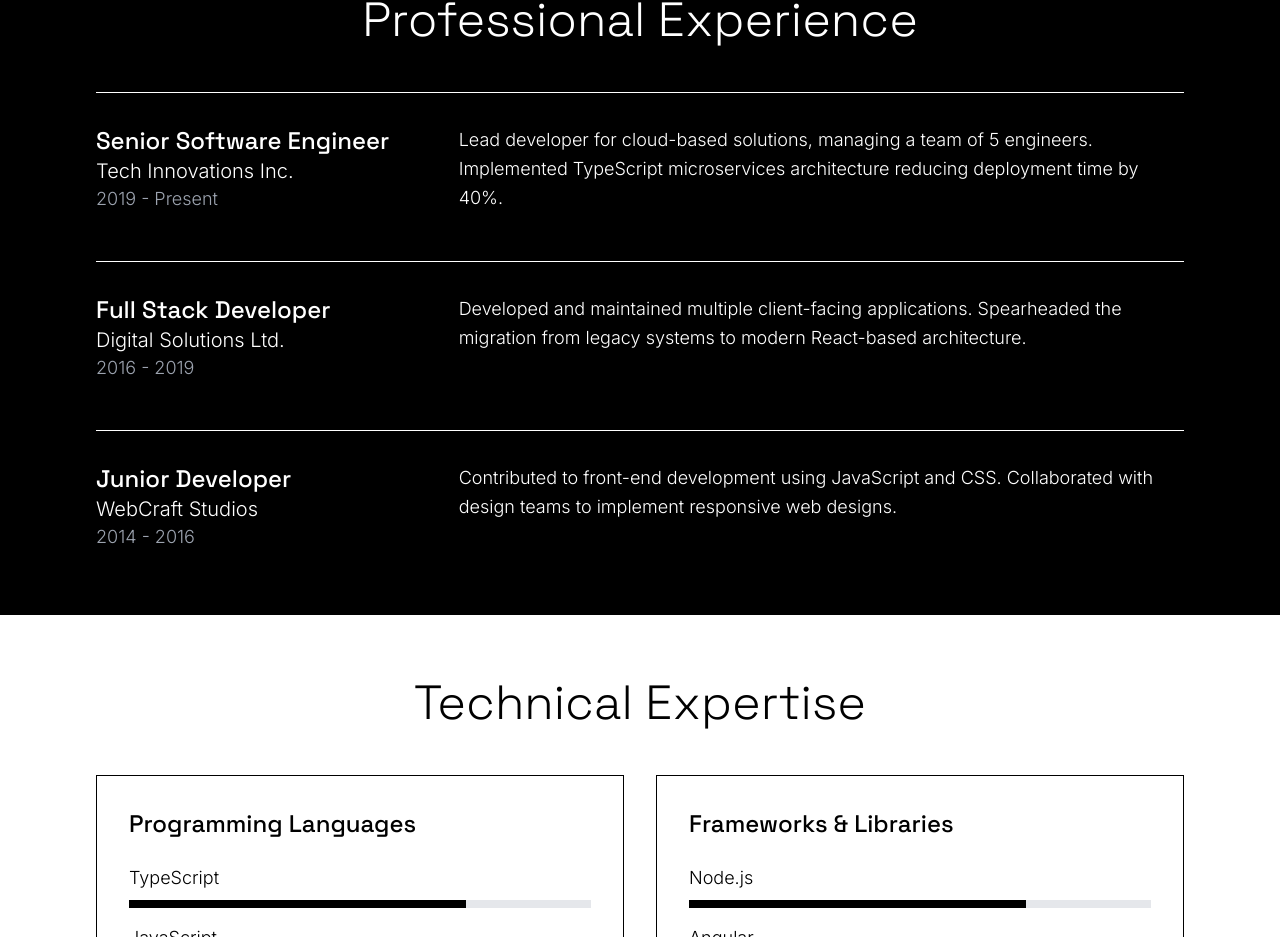
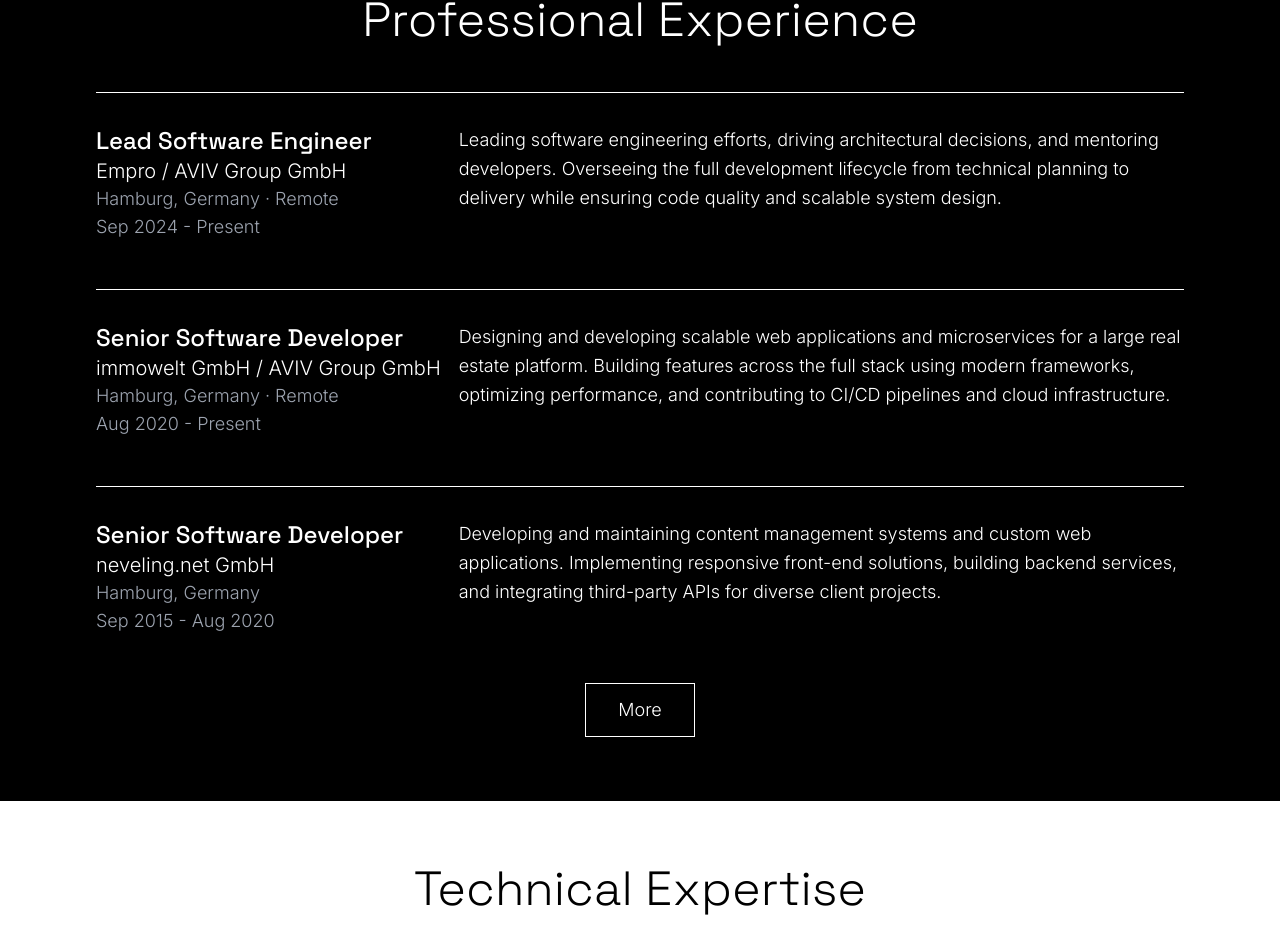
Before and after one commit to srnux/cv-2026, a React (Vite) app: page / in a window 1280 px wide. Shown: the part 1438-2375 px from the top of the page. Built offline with nearby package versions, Linux system fonts and the light colour scheme.

Commit message:
experince updated

```diff
--- a/src/components/About.tsx
+++ b/src/components/About.tsx
@@ -7,7 +7,7 @@
         <div className="flex flex-col md:flex-row items-center">
           <div className="w-full md:w-1/2 mb-8 md:mb-0 md:pr-12">
             <p className="text-lg font-light leading-relaxed mb-6">
-              With over a decade of experience in software development and team
+              With over two decades of experience in software development and team
               leadership, I bring a unique blend of technical expertise and
               people management skills to the table. My journey in the tech
               industry has equipped me with a profound understanding of
@@ -16,7 +16,7 @@
             </p>
             <p className="text-lg font-light leading-relaxed">
               I am passionate about creating elegant solutions to complex
-              problems and mentoring the next generation of developers. My
+              problems and staying at the forefront of modern software architecture. My
               approach combines analytical thinking with creative
               problem-solving, always with an eye toward scalable and
               maintainable code.
--- a/src/components/Experience.tsx
+++ b/src/components/Experience.tsx
@@ -1,19 +1,55 @@
+import { useState } from 'react';
+
 const Experience = () => {
+  const [expanded, setExpanded] = useState(false);
   const experiences = [{
-    title: 'Senior Software Engineer',
-    company: 'Tech Innovations Inc.',
-    period: '2019 - Present',
-    description: 'Lead developer for cloud-based solutions, managing a team of 5 engineers. Implemented TypeScript microservices architecture reducing deployment time by 40%.'
+    title: 'Lead Software Engineer',
+    company: 'Empro / AVIV Group GmbH',
+    location: 'Hamburg, Germany · Remote',
+    period: 'Sep 2024 - Present',
+    description: 'Leading software engineering efforts, driving architectural decisions, and mentoring developers. Overseeing the full development lifecycle from technical planning to delivery while ensuring code quality and scalable system design.'
   }, {
-    title: 'Full Stack Developer',
-    company: 'Digital Solutions Ltd.',
-    period: '2016 - 2019',
-    description: 'Developed and maintained multiple client-facing applications. Spearheaded the migration from legacy systems to modern React-based architecture.'
+    title: 'Senior Software Developer',
+    company: 'immowelt GmbH / AVIV Group GmbH',
+    location: 'Hamburg, Germany · Remote',
+    period: 'Aug 2020 - Present',
+    description: 'Designing and developing scalable web applications and microservices for a large real estate platform. Building features across the full stack using modern frameworks, optimizing performance, and contributing to CI/CD pipelines and cloud infrastructure.'
   }, {
-    title: 'Junior Developer',
-    company: 'WebCraft Studios',
-    period: '2014 - 2016',
-    description: 'Contributed to front-end development using JavaScript and CSS. Collaborated with design teams to implement responsive web designs.'
+    title: 'Senior Software Developer',
+    company: 'neveling.net GmbH',
+    location: 'Hamburg, Germany',
+    period: 'Sep 2015 - Aug 2020',
+    description: 'Developing and maintaining content management systems and custom web applications. Implementing responsive front-end solutions, building backend services, and integrating third-party APIs for diverse client projects.'
+  }, {
+    title: 'Senior Software Developer',
+    company: 'Spencer Stuart',
+    location: 'Dublin, Ireland',
+    period: 'Jul 2014 - May 2015',
+    description: 'Developing and enhancing an executive search and recruitment platform. Gathering user requirements, defining technical specifications, and delivering full-stack features to streamline candidate management and client engagement workflows.'
+  }, {
+    title: 'Team Lead, Principal Software Developer',
+    company: 'Clarity Consulting',
+    location: 'Rijeka, Croatia',
+    period: 'Jan 2012 - Jul 2014',
+    description: 'Leading a development team building and evolving the Clarity Connect product, a unified communications platform integrating with Microsoft Lync. Driving technical direction, coordinating sprint deliveries, and developing core features using .NET WPF, ASP.NET MVC, MS SQL, and UCMA.'
+  }, {
+    title: 'Head of Satellite Application Development',
+    company: 'Erste Group Bank AG',
+    location: 'Rijeka, Croatia',
+    period: 'Jan 2008 - Jan 2012',
+    description: 'Overseeing the development of satellite applications supporting a complex core banking platform. Building and integrating ancillary systems for online banking, reporting, and customer services using C# .NET, ASP.NET, and Oracle PL/SQL.'
+  }, {
+    title: 'Senior Software Developer',
+    company: 'Multilink',
+    location: 'Croatia',
+    period: '2004 - 2008',
+    description: 'Developing and maintaining a web portal and supporting services for T-Mobile, handling client requirements analysis and full-stack feature delivery.'
+  }, {
+    title: 'Software Developer',
+    company: 'Euris',
+    location: 'Trieste, Italy',
+    period: 'May 2001 - Feb 2005',
+    description: 'Building Windows desktop applications for the insurance sector and industrial support systems using VB6, C++, and MS SQL Server.'
   }];
   return <section id="experience" className="section-padding bg-black text-white">
       <div className="container mx-auto">
@@ -21,10 +57,11 @@
           Professional Experience
         </h2>
         <div className="space-y-12">
-          {experiences.map((exp, index) => <div key={index} className="flex flex-col md:flex-row border-t border-white pt-8">
+          {(expanded ? experiences : experiences.slice(0, 3)).map((exp, index) => <div key={index} className="flex flex-col md:flex-row border-t border-white pt-8">
               <div className="w-full md:w-1/3 mb-4 md:mb-0">
                 <h3 className="text-2xl font-medium">{exp.title}</h3>
                 <p className="text-xl font-light">{exp.company}</p>
+                <p className="text-lg font-light text-gray-400">{exp.location}</p>
                 <p className="text-lg font-light text-gray-400">{exp.period}</p>
               </div>
               <div className="w-full md:w-2/3">
@@ -34,6 +71,11 @@
               </div>
             </div>)}
         </div>
+        <div className="text-center mt-12">
+          <button onClick={() => setExpanded(!expanded)} className="text-lg font-light border border-white px-8 py-3 hover:bg-white hover:text-black transition-colors">
+            {expanded ? 'Less' : 'More'}
+          </button>
+        </div>
       </div>
     </section>;
 };
--- a/src/components/Hero.tsx
+++ b/src/components/Hero.tsx
@@ -22,6 +22,7 @@
             <a href="#skills-methodologies" className="border px-4 py-1.5 text-sm font-light tracking-wider hover:bg-white hover:text-black transition">Microservices</a>
             <a href="#skills-frameworks-libraries" className="border px-4 py-1.5 text-sm font-light tracking-wider hover:bg-white hover:text-black transition">Node.JS</a>
             <a href="#skills-frameworks-libraries" className="border px-4 py-1.5 text-sm font-light tracking-wider hover:bg-white hover:text-black transition">Angular</a>
+            <a href="#skills-frameworks-libraries" className="border px-4 py-1.5 text-sm font-light tracking-wider hover:bg-white hover:text-black transition">Elasticsearch</a>
             <a href="#skills-methodologies" className="border px-4 py-1.5 text-sm font-light tracking-wider hover:bg-white hover:text-black transition">SCRUM</a>
             <a href="#skills-tools" className="border px-4 py-1.5 text-sm font-light tracking-wider hover:bg-white hover:text-black transition">GitHub</a>
             <a href="#about" className="border px-4 py-1.5 text-sm font-light tracking-wider hover:bg-white hover:text-black transition">...</a>
```
